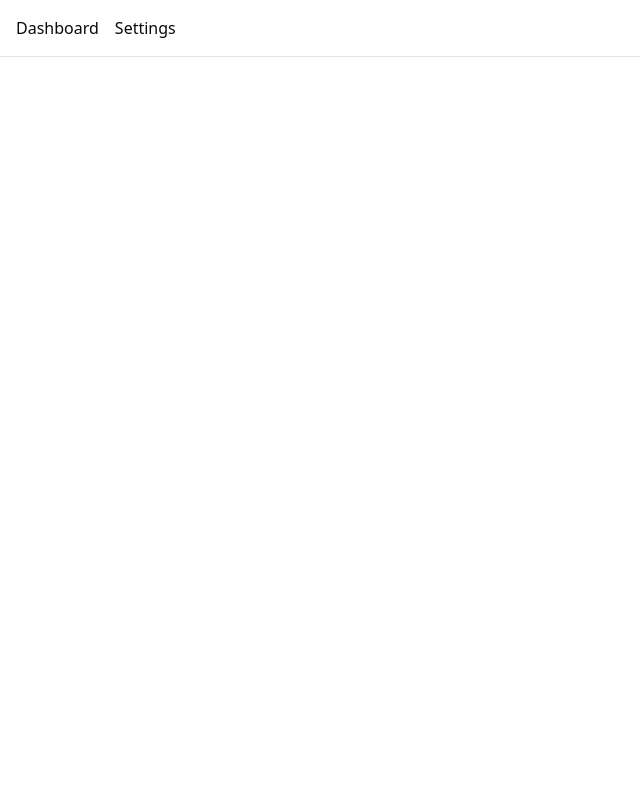
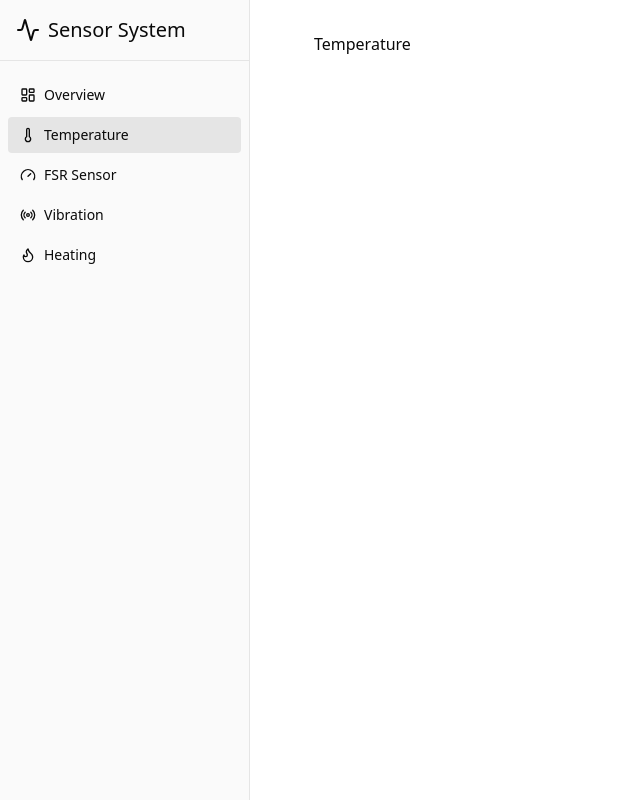
Before and after one commit to yevheniiburkovskyi/prosthetic-hand-dashboard, a React (Vite) app: page /temperature in a window 1280 px wide. Before the commit this address had no page. Shown: the whole page, without its empty margins (0-640 px from the left). Built offline with nearby package versions, Linux system fonts and the light colour scheme.

Commit message:
feat: improve navigation menu ui

```diff
--- a/package.json
+++ b/package.json
@@ -17,6 +17,7 @@
     "class-variance-authority": "^0.7.1",
     "clsx": "^2.1.1",
     "lucide-react": "^0.563.0",
+    "radix-ui": "^1.4.3",
     "react": "^19.2.0",
     "react-dom": "^19.2.0",
     "react-router-dom": "^7.13.0",
--- a/src/App.tsx
+++ b/src/App.tsx
@@ -1,22 +1,21 @@
-import { Link, Route, Routes } from 'react-router-dom';
+import { Route, Routes } from 'react-router-dom';
+import NavigationMenu from './components/NavigationMenu';
 
 const App = () => {
   return (
-    <div className="bg-background min-h-screen">
-      <nav className="flex gap-4 border-b p-4">
-        <Link to="/" className="hover:text-primary">
-          Dashboard
-        </Link>
-        <Link to="/settings" className="hover:text-primary">
-          Settings
-        </Link>
-      </nav>
+    <main className="bg-background flex min-h-screen gap-8">
+      <NavigationMenu />
 
-      <Routes>
-        <Route path="/" element={<div>dashboard</div>} />
-        <Route path="/settings" element={<div>settings</div>} />
-      </Routes>
-    </div>
+      <section className="p-8">
+        <Routes>
+          <Route path="/" element={<div>Overview</div>} />
+          <Route path="/temperature" element={<div>Temperature</div>} />
+          <Route path="/fsr-sensor" element={<div>FSR Sensor</div>} />
+          <Route path="/vibration" element={<div>Vibration</div>} />
+          <Route path="/heating" element={<div>Heating</div>} />
+        </Routes>
+      </section>
+    </main>
   );
 };
 
--- /dev/null
+++ b/src/components/NavigationMenu.tsx
@@ -0,0 +1,35 @@
+import {
+  Activity,
+  Flame,
+  Gauge,
+  LayoutDashboard,
+  Radio,
+  Thermometer,
+} from 'lucide-react';
+import { memo } from 'react';
+import NavigationItem from './ui/NavigationItem';
+
+const NavigationMenu = () => {
+  return (
+    <aside className="min-w-[250px] border-r border-neutral-200 bg-neutral-50 py-4">
+      <div className="mb-4 flex items-center gap-2 px-4">
+        <Activity />
+        <h1 className="text-xl">Sensor System</h1>
+      </div>
+      <div className="h-[1px] w-full bg-neutral-200" />
+      <nav className="flex flex-col gap-1 px-2 py-4">
+        <NavigationItem label={'Overview'} to={'/'} icon={LayoutDashboard} />
+        <NavigationItem
+          label={'Temperature'}
+          to={'/temperature'}
+          icon={Thermometer}
+        />
+        <NavigationItem label={'FSR Sensor'} to={'/fsr-sensor'} icon={Gauge} />
+        <NavigationItem label={'Vibration'} to={'/vibration'} icon={Radio} />
+        <NavigationItem label={'Heating'} to={'/heating'} icon={Flame} />
+      </nav>
+    </aside>
+  );
+};
+
+export default memo(NavigationMenu);
--- /dev/null
+++ b/src/components/ui/NavigationItem.tsx
@@ -0,0 +1,28 @@
+import type { LucideIcon } from 'lucide-react';
+import { memo } from 'react';
+import { Link, type LinkProps, useLocation } from 'react-router-dom';
+
+interface Props extends LinkProps {
+  label: string;
+  icon?: LucideIcon;
+}
+
+const NavigationItem = ({ label, to, icon: Icon, ...props }: Props) => {
+  const location = useLocation();
+  const isActive = location.pathname === to;
+
+  return (
+    <Link
+      {...props}
+      to={to}
+      className={`flex items-center gap-2 rounded px-3 py-2 transition duration-200 hover:bg-neutral-100 ${
+        isActive ? 'bg-neutral-200 hover:bg-neutral-200' : ''
+      }`}
+    >
+      {Icon && <Icon size={16} />}
+      <p className="typography text-sm font-medium">{label}</p>
+    </Link>
+  );
+};
+
+export default memo(NavigationItem);
```
Also changed, not shown: 1 other file (tests, documents, lock files or other folders).
